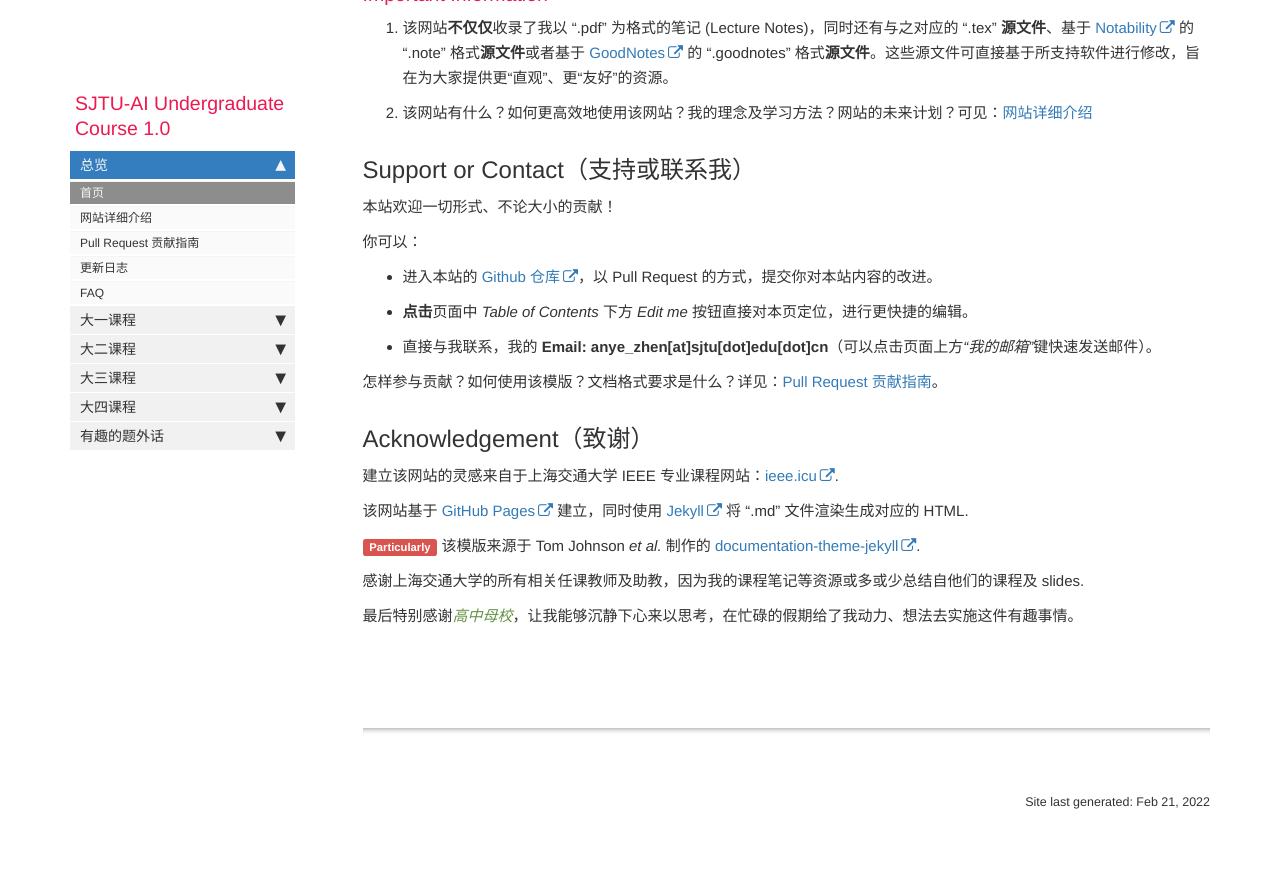
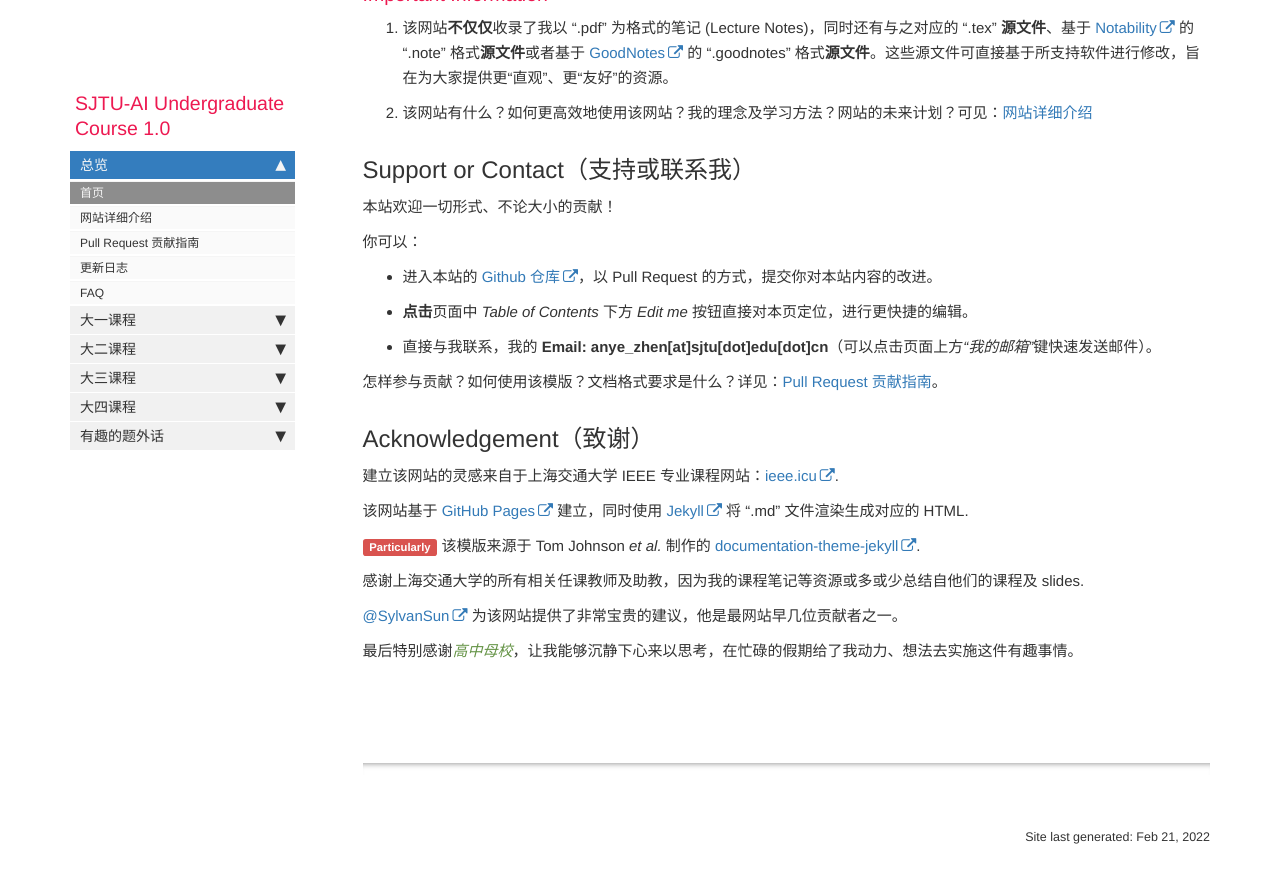
Before and after one commit to aisjtu/aisjtu.github.io, a Jekyll site: the page built from docs/index.md, in a window 1280 px wide and 900 px high, scrolled down 944 px. Shown: the top 883 px of the window. Built offline with Jekyll 4.4.1, drawn with Linux system fonts in a browser that asks for light colours; comment, search, counter and statistics services are not loaded.

Commit message:
Update index.md

```diff
--- a/docs/index.md
+++ b/docs/index.md
@@ -57,4 +57,6 @@ permalink: index.html
 
 感谢上海交通大学的所有相关任课教师及助教，因为我的课程笔记等资源或多或少总结自他们的课程及 slides.
 
+[@SylvanSun](https://github.com/SylvanSun) 为该网站提供了非常宝贵的建议，他是最网站早几位贡献者之一。
+
 最后特别感谢<a href="#" data-toggle="tooltip" data-original-title="{{site.data.glossary.BNDS}}">高中母校</a>，让我能够沉静下心来以思考，在忙碌的假期给了我动力、想法去实施这件有趣事情。
```
